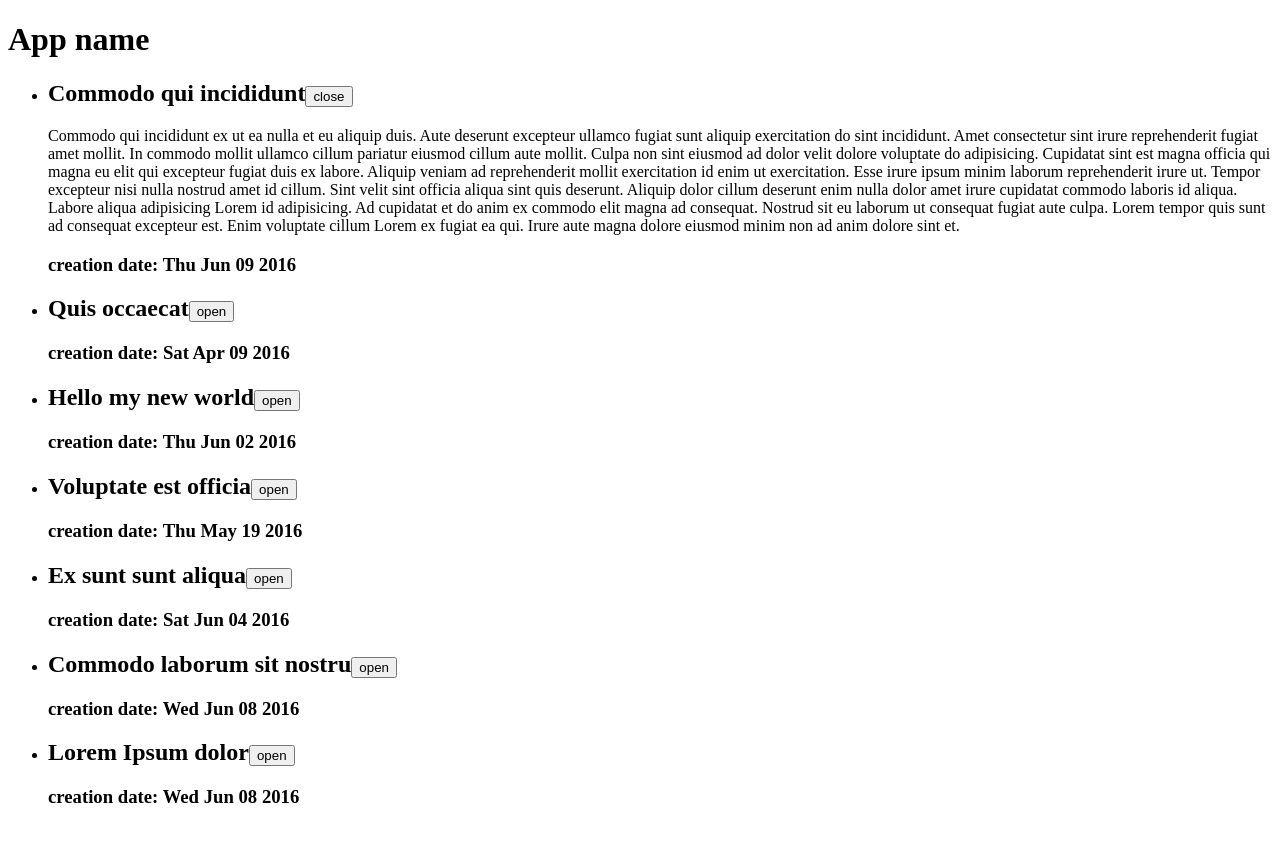
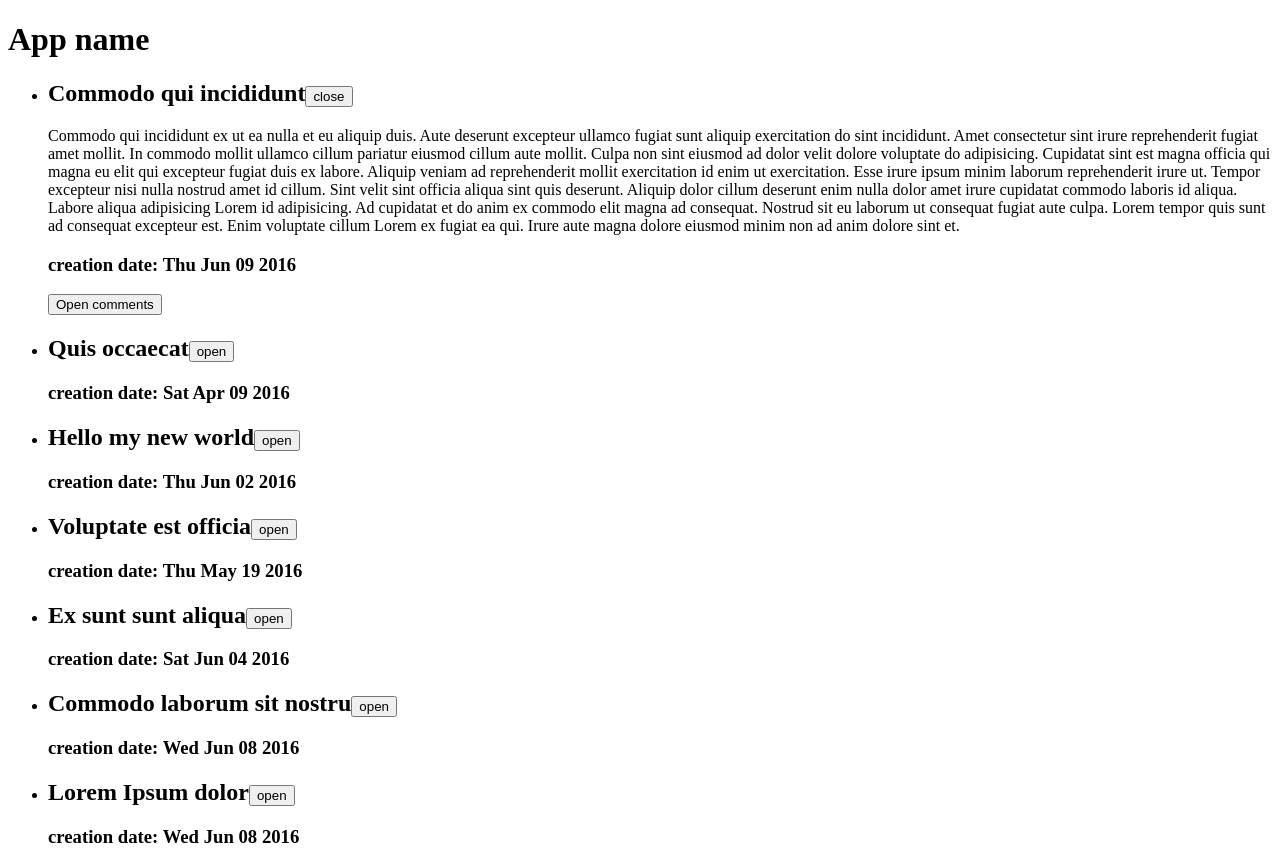
Before and after one commit to romabelka/basic-react-11-01, a React app: page / in a window 1280 px wide. Before the commit the page ends 827 px from the top, so only its background shows below. Built offline with nearby package versions, Linux system fonts and the light colour scheme.

Commit message:
Hometask 1: Add comments for article

```diff
--- a/src/components/Article.js
+++ b/src/components/Article.js
@@ -1,4 +1,5 @@
 import React, {Component} from 'react'
+import CommentsList from './CommentsList'
 
 class Article extends Component {
     constructor(props) {
@@ -48,6 +49,9 @@ class Article extends Component {
                 </h2>
                 {body}
                 <h3>creation date: {(new Date(article.date)).toDateString()}</h3>
+                {
+                    this.state.isOpen ? <CommentsList comments={article.comments} /> : null
+                }
             </div>
         )
     }
--- /dev/null
+++ b/src/components/Comment.js
@@ -0,0 +1,9 @@
+import React from 'react'
+
+const Comment = props => {
+  const {user, text} = props.comment
+
+  return <div><strong>{user}</strong><p>{text}</p></div>
+}
+
+export default Comment
--- /dev/null
+++ b/src/components/CommentsList.js
@@ -0,0 +1,40 @@
+import React, {Component} from 'react';
+import Comment from './Comment'
+
+class CommentsList extends Component {
+    state = {
+        isOpen: false
+    }
+
+    render() {
+        const { comments } = this.props
+
+        if (!comments) return null
+
+        const commentsElements = comments && comments.map(comment => <li key={comment.id}>
+            <Comment comment={comment} />
+          </li>
+        )
+
+        return (
+          <div>
+            <button onClick={this.handleClick}>
+                {
+                    this.state.isOpen ? 'Close comments' : 'Open comments'
+                }
+            </button>
+            <ul>
+                {this.state.isOpen ? commentsElements : null}
+            </ul>
+          </div>
+        )
+    }
+
+    handleClick = () => {
+        this.setState((state) => ({
+            isOpen: !state.isOpen
+        }))
+    }
+}
+
+export default CommentsList
```
